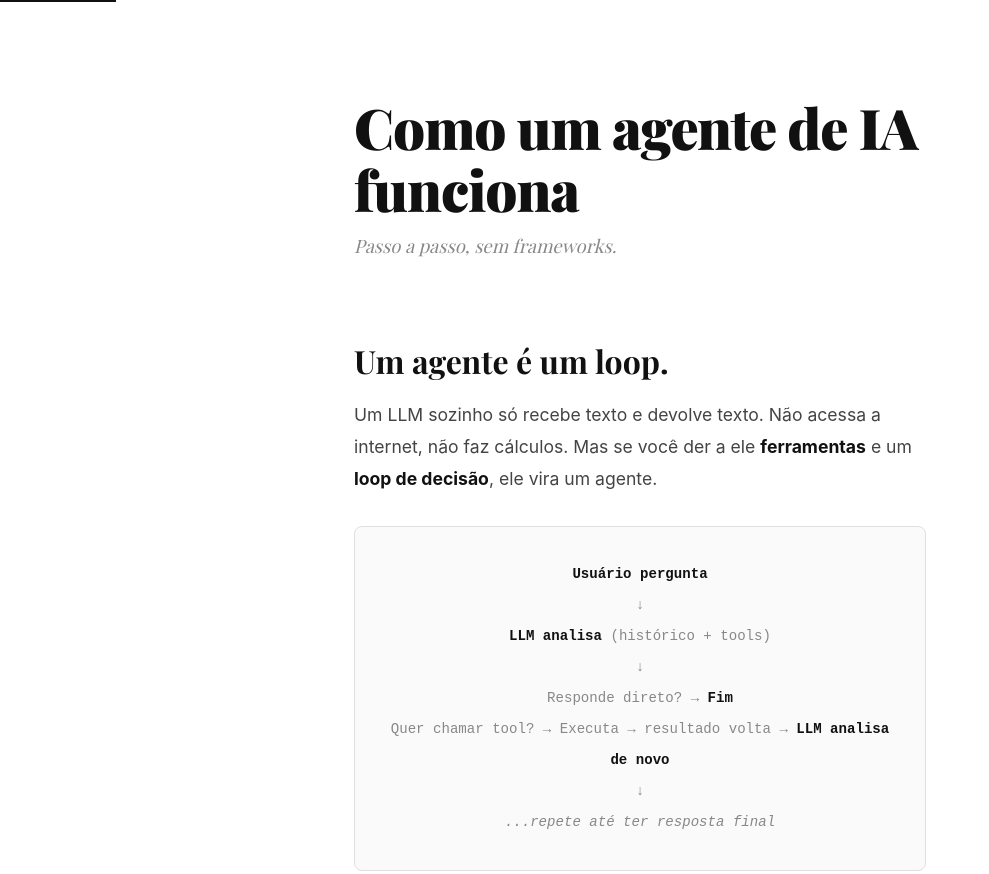
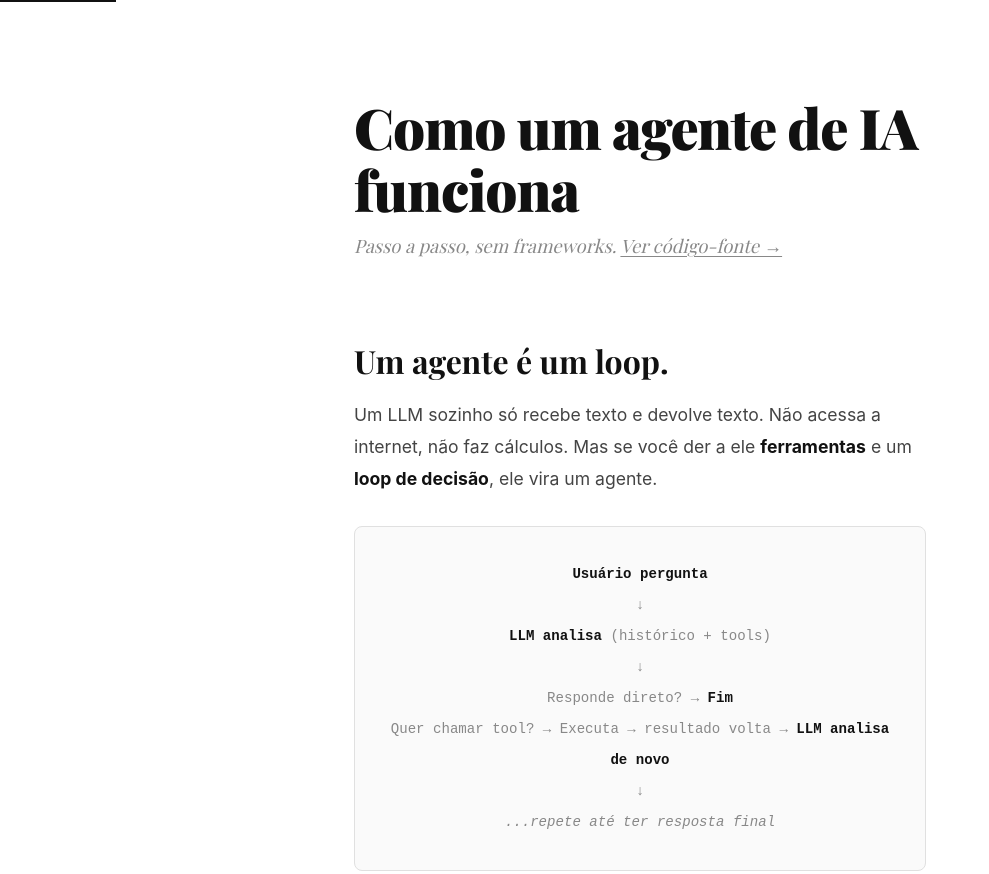
Before and after one commit to csmedeiros/simpleagent, a plain HTML site: page docs/index.html in a window 1280 px wide. Shown: the top 874 px of the page, without its empty margins (0-989 px from the left). Drawn offline with nearby package versions, Linux system fonts and the light colour scheme.

Commit message:
feat: add link to source code in subtitle for better accessibility

```diff
--- a/docs/index.html
+++ b/docs/index.html
@@ -251,7 +251,7 @@
 
     <div class="container">
         <h1>Como um agente de IA funciona</h1>
-        <p class="subtitle">Passo a passo, sem frameworks.</p>
+        <p class="subtitle">Passo a passo, sem frameworks. <a href="https://github.com/csmedeiros/simpleagent" style="color:#888;text-decoration:underline;text-underline-offset:3px">Ver código-fonte →</a></p>
 
         <div id="steps-container"></div>
     </div>
```
Also changed, not shown: static/index.html (+1 -1 lines).
